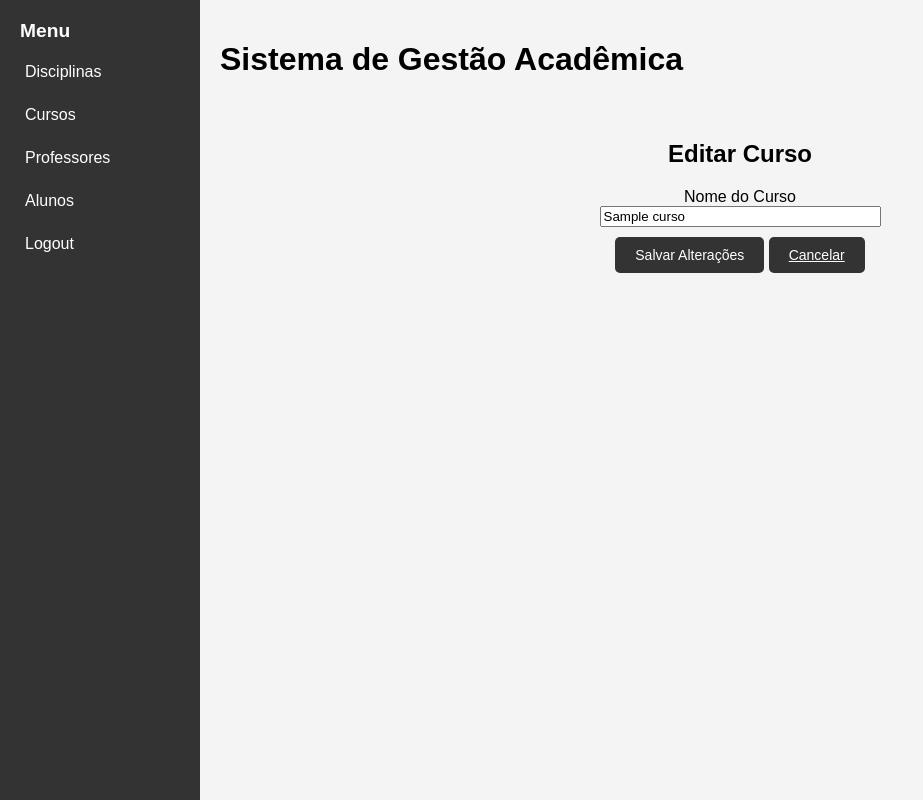
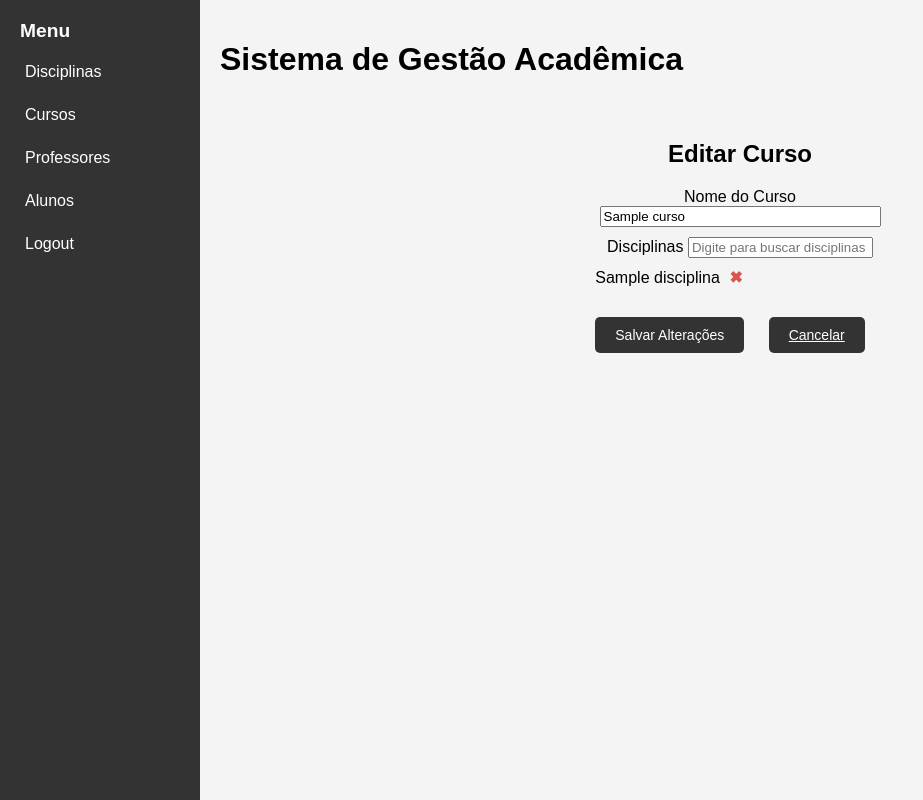
Before and after one commit to Rogeriokjah/programacao-web-fatec, a Flask app: page /cursos/editar/1 in a window 1280 px wide. Shown: the whole page, without its empty margins (0-923 px from the left). Run offline with Flask 3, Linux system fonts and the light colour scheme; a user stored in the database is signed in; tables that the repository leaves empty hold one stand-in row (values such as "Sample post"); parts of the project's set-up code (start-up, migrations or seed data) failed here and were passed over.

Commit message:
cursos funcionando

```diff
--- a/app/routes.py
+++ b/app/routes.py
@@ -1,12 +1,10 @@
 from flask import Flask, render_template, request, redirect, url_for, jsonify, flash
 from flask_login import LoginManager, login_user, logout_user, login_required, current_user
 from werkzeug.security import generate_password_hash, check_password_hash
-from sqlalchemy import text
-from sqlalchemy.exc import ProgrammingError
-from models import db, Disciplina, Curso, Professor, Aluno, Usuario
+from models import db, Disciplina, Curso, Professor, Aluno, Usuario, curso_disciplina
 from forms import DisciplinaForm, CursoForm, ProfessorForm, AlunoForm
 from config import Config
-import json
+from sqlalchemy import text
 
 app = Flask(__name__)
 app.config.from_object(Config)
@@ -151,22 +149,39 @@ def adicionar_curso():
 @app.route('/cursos/editar/<int:id>', methods=['GET', 'POST'])
 @login_required
 def editar_curso(id):
-    curso = Curso.query.get(id)
+    curso = Curso.query.get_or_404(id)
     form = CursoForm(obj=curso)
-    if form.validate_on_submit():
+
+    if request.method == 'POST':
+        # Atualiza o nome do curso
         curso.nome = form.nome.data
+
+        # Remove todas as disciplinas relacionadas ao curso
+        db.session.execute(curso_disciplina.delete().where(curso_disciplina.c.curso_id == id))
+
+        # Adiciona as disciplinas selecionadas novamente
+        disciplinas_ids = request.form.getlist('disciplinas')
+        for disciplina_id in disciplinas_ids:
+            db.session.execute(curso_disciplina.insert().values(curso_id=id, disciplina_id=int(disciplina_id)))
+
         db.session.commit()
         flash("Curso atualizado com sucesso!", "success")
         return redirect(url_for('cursos'))
-    return render_template('editar_curso.html', form=form, active_page='cursos')
+
+    disciplinas_selecionadas = [d.id for d in curso.disciplinas]
+    return render_template('editar_curso.html', curso=curso, form=form, disciplinas_selecionadas=disciplinas_selecionadas)
 
 @app.route('/cursos/excluir/<int:id>', methods=['POST'])
 @login_required
 def excluir_curso(id):
-    curso = Curso.query.get(id)
-    db.session.delete(curso)
-    db.session.commit()
-    flash("Curso excluído com sucesso!", "success")
+    curso = Curso.query.get_or_404(id)
+    try:
+        db.session.delete(curso)
+        db.session.commit()
+        flash("Curso excluído com sucesso!", "success")
+    except Exception as e:
+        db.session.rollback()
+        flash(f"Erro ao excluir o curso: {str(e)}", "danger")
     return redirect(url_for('cursos'))
 
 @app.route('/cursos/excluir_selecionados', methods=['POST'])
--- a/app/static/style.css
+++ b/app/static/style.css
@@ -120,6 +120,8 @@ button, .button {
     cursor: pointer;
     border-radius: 5px;
     font-size: 14px;
+    margin-top: 20px;
+    margin-right: 20px;
 }
 
 button:hover, .button:hover {
@@ -129,6 +131,8 @@ button:hover, .button:hover {
 /* Estilo específico para botões de ação (Excluir) */
 .button-danger {
     background-color: #d9534f;
+    margin-top: 20px;
+    margin-right: 20px;
 }
 
 .button-danger:hover {
@@ -196,6 +200,8 @@ button:disabled {
     max-width: 200px; /* Ajuste o valor conforme necessário */
     padding: 10px 20px; /* Tamanho do botão para torná-los iguais */
     box-sizing: border-box;
+    margin-top: 20px;
+    margin-right: 20px;
 }
 
 .selected-disciplinas-list {
--- a/app/templates/editar_curso.html
+++ b/app/templates/editar_curso.html
@@ -4,15 +4,98 @@
 
 {% block content %}
 <h2>Editar Curso</h2>
-<form method="POST">
+<form id="cursoForm" method="POST" action="{{ url_for('editar_curso', id=curso.id) }}">
     {{ form.hidden_tag() }}
     <div>
-        {{ form.nome.label }}<br>
-        {{ form.nome(size=32) }}
+        {{ form.nome.label }}
+        <br>
+        {{ form.nome(size=32, value=curso.nome) }}
+    </div>
+    <div>
+        <label for="searchDisciplinas">Disciplinas</label>
+        <input type="text" id="searchDisciplinas" placeholder="Digite para buscar disciplinas">
+        <div id="disciplinasList"></div>
+        <div id="disciplinasListSelected" class="selected-disciplinas-list">
+            {% for disciplina in curso.disciplinas %}
+                <div class="selected-disciplina">
+                    {{ disciplina.nome }}
+                    <span class="remove-disciplina" onclick="removeDisciplinaFromList({{ disciplina.id }})">✖</span>
+                    <input type="hidden" name="disciplinas" value="{{ disciplina.id }}">
+                </div>
+            {% endfor %}
+        </div>
     </div>
     <div>
         <button type="submit" class="button">Salvar Alterações</button>
         <a href="{{ url_for('cursos') }}" class="button button-secondary">Cancelar</a>
     </div>
 </form>
+
+<script>
+    // Lógica de autocomplete com debounce para buscar disciplinas
+    let timeout;
+    const selectedDisciplinas = Array.from(document.querySelectorAll('input[name="disciplinas"]')).map(input => input.value);
+
+    document.getElementById("searchDisciplinas").addEventListener("keyup", function() {
+        clearTimeout(timeout);
+        const query = this.value;
+
+        if (query.length >= 2) {
+            timeout = setTimeout(() => {
+                fetch(`{{ url_for('buscar_disciplinas') }}?query=${query}&exclude=${selectedDisciplinas.join(",")}`)
+                    .then(response => response.json())
+                    .then(data => {
+                        const disciplinasList = document.getElementById("disciplinasList");
+                        disciplinasList.innerHTML = '';
+                        data.forEach(disciplina => {
+                            const item = document.createElement("div");
+                            item.classList.add("disciplina-item");
+                            item.textContent = disciplina.nome;
+                            item.dataset.id = disciplina.id;
+                            item.onclick = () => {
+                                addDisciplinaToList(disciplina.id, disciplina.nome);
+                            };
+                            disciplinasList.appendChild(item);
+                        });
+                    });
+            }, 1300); // Debounce de 1,3 segundos
+        }
+    });
+
+    function addDisciplinaToList(id, nome) {
+        const disciplinasField = document.getElementById("disciplinasListSelected");
+
+        if (!selectedDisciplinas.includes(id.toString())) {
+            const item = document.createElement("div");
+            item.classList.add("selected-disciplina");
+            item.textContent = nome;
+
+            const removeButton = document.createElement("span");
+            removeButton.classList.add("remove-disciplina");
+            removeButton.textContent = "✖";
+            removeButton.onclick = () => {
+                item.remove();
+                selectedDisciplinas.splice(selectedDisciplinas.indexOf(id.toString()), 1);
+            };
+
+            item.appendChild(removeButton);
+            const input = document.createElement("input");
+            input.type = "hidden";
+            input.name = "disciplinas";
+            input.value = id;
+            item.appendChild(input);
+            disciplinasField.appendChild(item);
+
+            selectedDisciplinas.push(id.toString());
+        }
+    }
+
+    function removeDisciplinaFromList(id) {
+        const index = selectedDisciplinas.indexOf(id.toString());
+        if (index !== -1) {
+            selectedDisciplinas.splice(index, 1);
+            document.querySelector(`input[name="disciplinas"][value="${id}"]`).parentElement.remove();
+        }
+    }
+</script>
 {% endblock %}
```
Also changed, not shown: app/models.py (+12 -11 lines), app/templates/cursos.html (+15 -9 lines).
